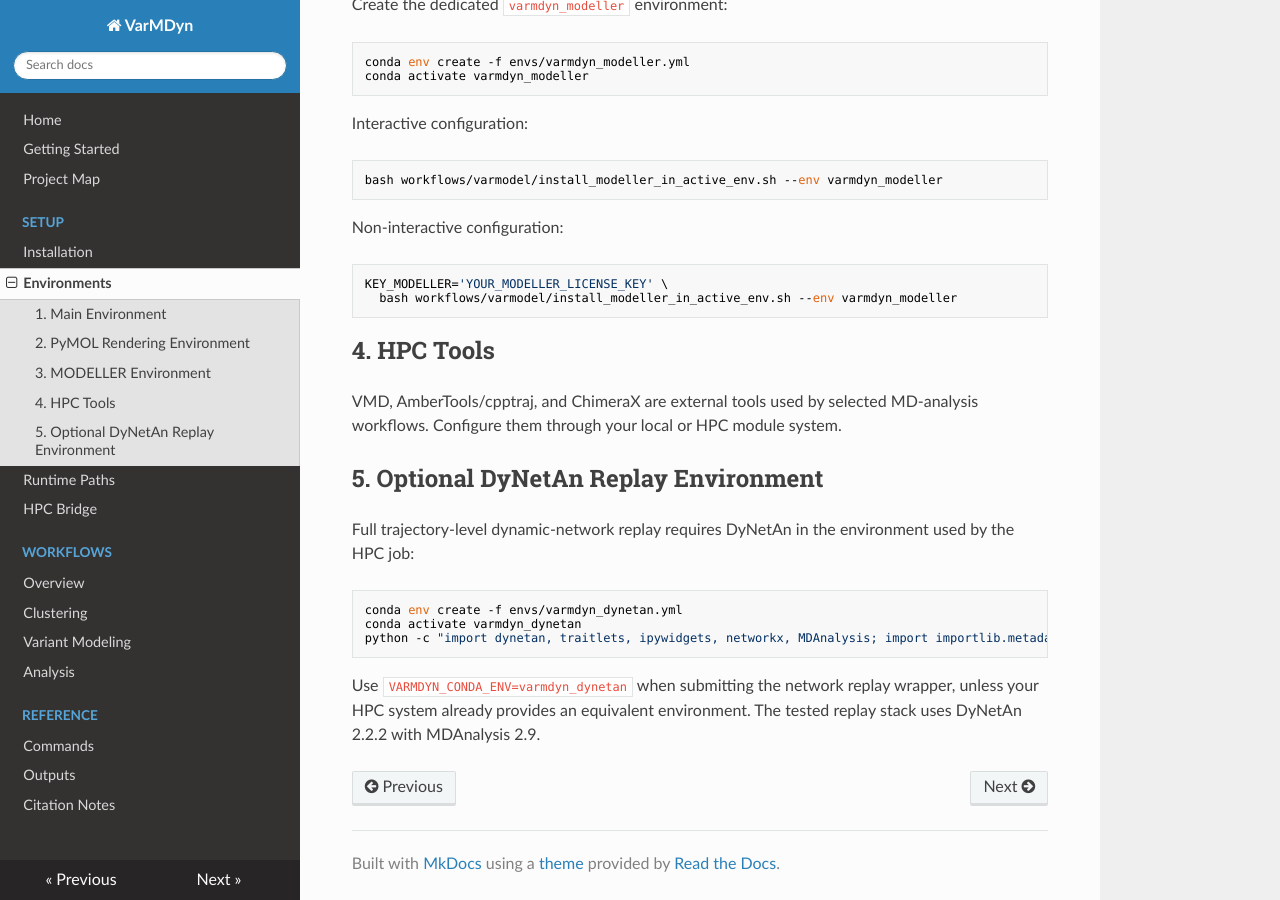
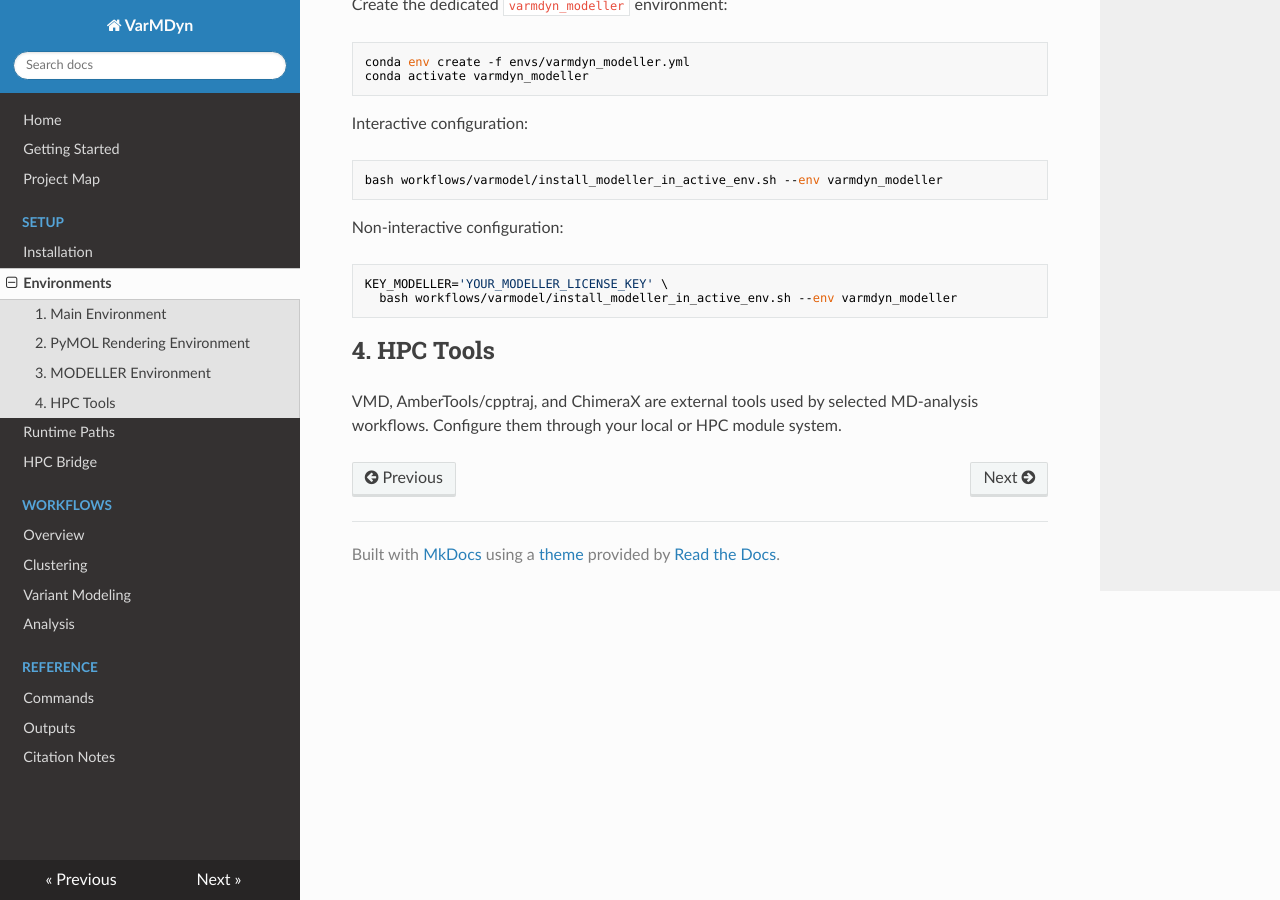
Before and after one commit to paulshamrat/VarMDyn, an MkDocs documentation site: the page built from docs/source/setup/environments.md, in a window 1280 px wide and 900 px high, scrolled down 707 px. Built offline with MkDocs 1.6.1, drawn with Linux system fonts in a browser that asks for light colours; nearby versions of some CDN libraries.

Commit message:
docs: remove redundant DyNetAn replay env section from general environments page

````diff
--- a/docs/source/setup/environments.md
+++ b/docs/source/setup/environments.md
@@ -50,16 +50,3 @@ KEY_MODELLER='YOUR_MODELLER_LICENSE_KEY' \
 
 VMD, AmberTools/cpptraj, and ChimeraX are external tools used by selected
 MD-analysis workflows. Configure them through your local or HPC module system.
-
-
-## 5. Optional DyNetAn Replay Environment
-
-Full trajectory-level dynamic-network replay requires DyNetAn in the environment used by the HPC job:
-
-```bash
-conda env create -f envs/varmdyn_dynetan.yml
-conda activate varmdyn_dynetan
-python -c "import dynetan, traitlets, ipywidgets, networkx, MDAnalysis; import importlib.metadata as md; print('DyNetAn environment OK:', md.version('dynetan'))"
-```
-
-Use `VARMDYN_CONDA_ENV=varmdyn_dynetan` when submitting the network replay wrapper, unless your HPC system already provides an equivalent environment. The tested replay stack uses DyNetAn 2.2.2 with MDAnalysis 2.9.
````
